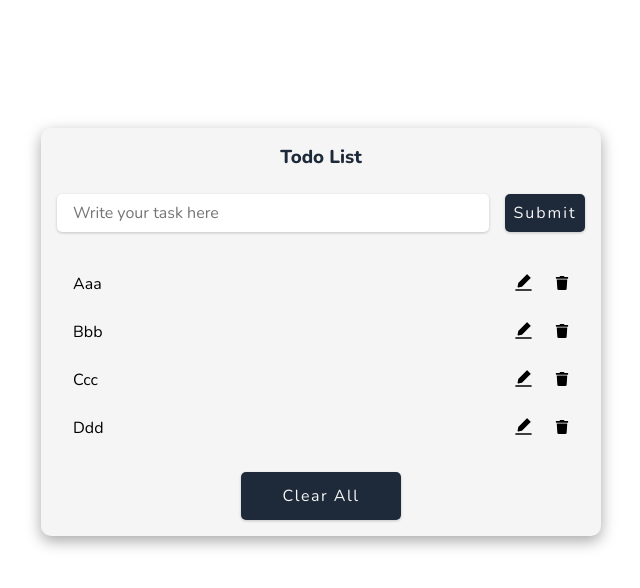
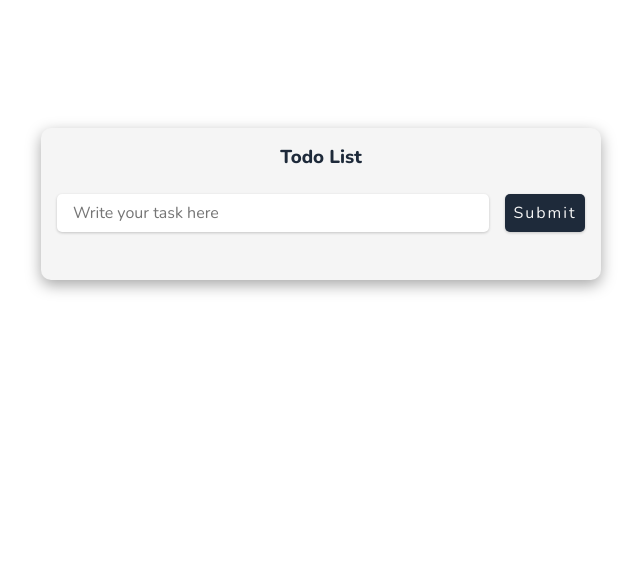
Before and after one commit to ruthinunes/todoList, a React (Vite) app: page / in a window 1280 px wide. Shown: the top 588 px of the page, without its empty margins (319-959 px from the left). Built offline with nearby package versions, Linux system fonts and the light colour scheme.

Commit message:
Create empty array and removing json data

```diff
--- a/src/App.tsx
+++ b/src/App.tsx
@@ -1,10 +1,9 @@
 import Form from "./components/Form/Form";
 import List from "./components/List/List";
-import data from "../data/tasks.json";
 import { useState } from "react";
 
 function App() {
-  const [tasks, setTasks] = useState(data);
+  const [tasks, setTasks] = useState<{ id: number; description: string }[]>([]);
 
   return (
     <>
```
